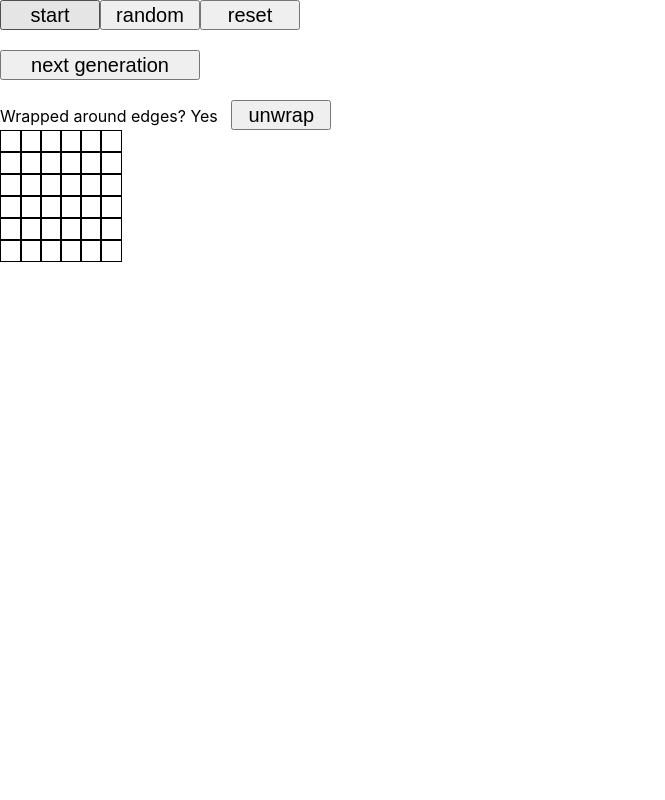
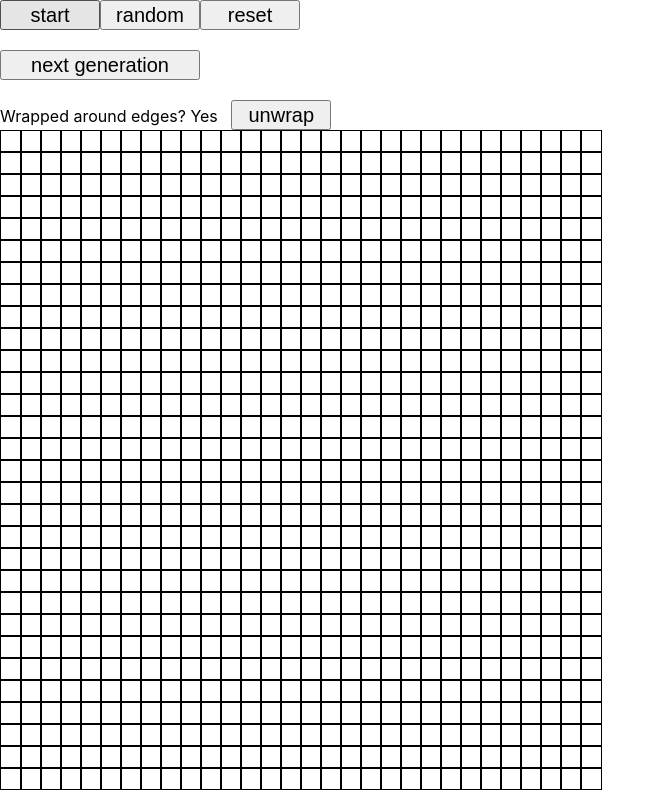
Before and after one commit to Annie-Huang/react-conway-game-of-life, a React (Create React App) app: page / in a window 1280 px wide. Shown: the whole page, without its empty margins (0-665 px from the left). Built offline with nearby package versions, Linux system fonts and the light colour scheme.

Commit message:
Create a snapshot test case

```diff
--- a/src/App.tsx
+++ b/src/App.tsx
@@ -5,8 +5,8 @@ import { updateGridValue, generateEmptyGrid, generateRandomGrid } from './gridUt
 
 // const numRows = 50;
 // const numCols = 50;
-const numRows = 6;
-const numCols = 6;
+const numRows = 30;
+const numCols = 30;
 
 const App: React.FC = () => {
   // I didn't know we can set function inside useState like this...
```
Also changed, not shown: 2 other files (tests, documents, lock files or other folders).
